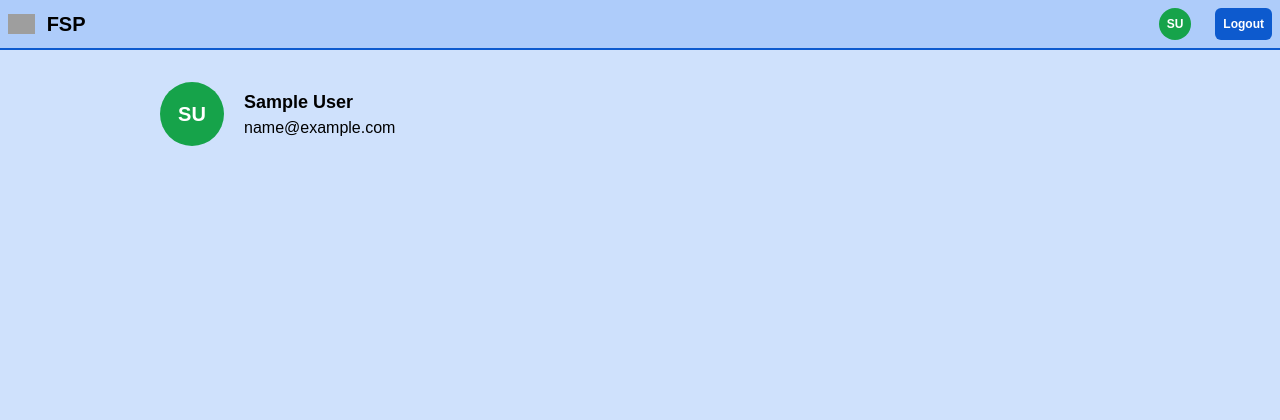
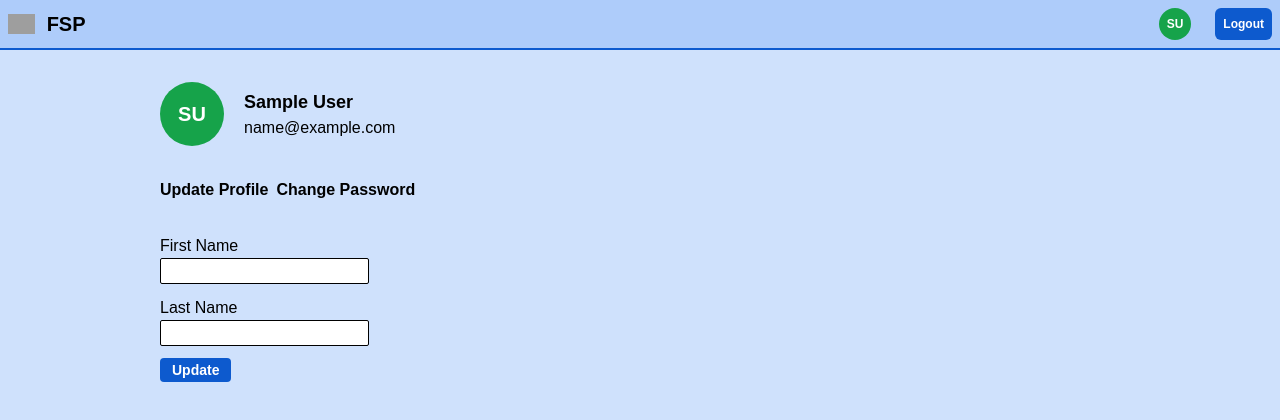
Before and after one commit to anandxs/FSPFrontend, a React (Vite) app: page /profile in a window 1280 px wide. Shown: the top 420 px of the page. Built offline with nearby package versions, Linux system fonts and the light colour scheme; no server answers; sample sign-in values are in the browser's storage; grey boxes are pictures that could not be loaded.

Commit message:
Update profile

```diff
--- a/src/App.jsx
+++ b/src/App.jsx
@@ -4,6 +4,7 @@ import AuthorizedOnly from "./route/AuthorizedOnly";
 import UnAuthorizedOnly from "./route/UnAuthorizedOnly";
 import Profile from "./pages/Profile";
 import LoadUser from "./components/Profile/LoadUser";
+import UpdateProfile from "./components/Profile/UpdateProfile";
 const Home = lazy(() => import("./pages/Home"));
 const Dashboard = lazy(() => import("./components/Dashboard"));
 const Login = lazy(() => import("./pages/Login"));
@@ -27,7 +28,10 @@ function App() {
 					}
 				/>
 				<Route path="/load" element={<LoadUser />} />
-				<Route path="/profile" element={<Profile />} />
+				<Route path="/profile" element={<Profile />}>
+					<Route index to="update" element={<UpdateProfile />} />
+					<Route to="passwordchange" element={<UpdateProfile />} />
+				</Route>
 				<Route
 					path="/:ownerId/projects/:projectId"
 					element={
--- a/src/components/Profile/LoadUser.jsx
+++ b/src/components/Profile/LoadUser.jsx
@@ -1,6 +1,9 @@
 import { useGetUserInfoQuery } from "../../features/auth/authApiSlice";
-import { useDispatch } from "react-redux";
-import { setCredentials } from "../../features/auth/authSlice";
+import { useDispatch, useSelector } from "react-redux";
+import {
+	selectCurrentUser,
+	setCredentials,
+} from "../../features/auth/authSlice";
 import { useEffect } from "react";
 import { useNavigate } from "react-router-dom";
 
@@ -8,6 +11,7 @@ const LoadUser = () => {
 	const { data, isSuccess } = useGetUserInfoQuery();
 	const navigate = useNavigate();
 	const dispatch = useDispatch();
+	const user = useSelector(selectCurrentUser);
 
 	useEffect(() => {
 		if (isSuccess) {
@@ -17,7 +21,14 @@ const LoadUser = () => {
 					name: `${data?.firstName} ${data?.lastName}`,
 				})
 			);
-			navigate("/");
+
+			if (user.id === data?.id) {
+				console.log("going back to profile");
+				navigate("/profile");
+			} else {
+				console.log("logging in");
+				navigate("/");
+			}
 		}
 	}, [isSuccess]);
 
--- a/src/components/Profile/ProfileCard.jsx
+++ b/src/components/Profile/ProfileCard.jsx
@@ -5,7 +5,7 @@ import { selectCurrentUser } from "../../features/auth/authSlice";
 const ProfileCard = () => {
 	const user = useSelector(selectCurrentUser);
 	return (
-		<div className="flex items-center gap-5 md:w-3/4 mt-8 mx-auto">
+		<div className="flex items-center gap-5 w-10/12 md:w-3/4 mt-8 mx-auto">
 			<div
 				className={`bg-green-600 p-2 rounded-full h-12 w-12 sm:h-16 sm:w-16 flex justify-center items-center`}
 			>
--- /dev/null
+++ b/src/components/Profile/ProfileNavbar.jsx
@@ -0,0 +1,12 @@
+import { NavLink } from "react-router-dom";
+
+const ProfileNavbar = () => {
+	return (
+		<nav className="flex gap-2 text-xs sm:text-base font-semibold w-10/12 md:w-3/4 mt-8 mx-auto">
+			<NavLink to={"/profile/update"}>Update Profile</NavLink>
+			<NavLink to={"/profile/passwordchange"}>Change Password</NavLink>
+		</nav>
+	);
+};
+
+export default ProfileNavbar;
--- /dev/null
+++ b/src/components/Profile/UpdateProfile.jsx
@@ -0,0 +1,66 @@
+import { useForm } from "react-hook-form";
+import { useUpdateUserInfoMutation } from "../../features/auth/authApiSlice";
+import { useNavigate } from "react-router-dom";
+
+const UpdateProfile = () => {
+	const form = useForm();
+	const { register, handleSubmit, formState } = form;
+	const { errors } = formState;
+
+	const [updateInfo] = useUpdateUserInfoMutation();
+
+	const navigate = useNavigate();
+
+	const onSubmit = async (data) => {
+		try {
+			await updateInfo({ firstName: data.firstName, lastName: data.lastName });
+			console.log("Update successful.");
+			navigate("/load");
+		} catch (err) {
+			console.log(err);
+		}
+	};
+
+	return (
+		<div className="w-10/12 md:w-3/4 mt-8 mx-auto text-xs sm:text-base">
+			<form onSubmit={handleSubmit(onSubmit)} noValidate>
+				<div className="mb-3">
+					<label htmlFor="firstName" className="block font-medium">
+						First Name
+					</label>
+					<input
+						type="text"
+						id="firstName"
+						className="block border border-black rounded-sm"
+						{...register("firstName", {
+							required: "First name is a required field.",
+						})}
+					/>
+					<p className="text-red-600 text-xs">{errors?.firstName?.message}</p>
+				</div>
+				<div className="mb-3">
+					<label htmlFor="lastName" className="block font-medium">
+						Last Name
+					</label>
+					<input
+						type="text"
+						id="lastName"
+						className="block border border-black rounded-sm"
+						{...register("lastName", {
+							required: "Last name is a required field.",
+						})}
+					/>
+					<p className="text-red-600 text-xs">{errors?.lastName?.message}</p>
+				</div>
+				<button
+					type="submit"
+					className="bg-primary text-white font-semibold px-3 py-0.5 rounded text-sm"
+				>
+					Update
+				</button>
+			</form>
+		</div>
+	);
+};
+
+export default UpdateProfile;
--- a/src/features/auth/authApiSlice.js
+++ b/src/features/auth/authApiSlice.js
@@ -24,6 +24,15 @@ export const authApiSlice = apiSlice.injectEndpoints({
 		}),
 		getUserInfo: builder.query({
 			query: () => "api/profile",
+			providesTags: ["User"],
+		}),
+		updateUserInfo: builder.mutation({
+			query: (body) => ({
+				url: `api/profile`,
+				method: "POST",
+				body,
+			}),
+			invalidatesTags: ["User"],
 		}),
 	}),
 });
@@ -33,4 +42,5 @@ export const {
 	useRegisterMutation,
 	useLogOutMutation,
 	useGetUserInfoQuery,
+	useUpdateUserInfoMutation,
 } = authApiSlice;
--- a/src/index.css
+++ b/src/index.css
@@ -17,3 +17,7 @@ body {
   background-color: var(--background);
   font-family: 'Schibsted Grotesk Variable', sans-serif;
 }
+
+.active {
+  text-decoration: underline;
+}
--- a/src/pages/Login.jsx
+++ b/src/pages/Login.jsx
@@ -21,7 +21,6 @@ const Login = () => {
 			const userData = await login({ email, password }).unwrap();
 			const accessToken = userData.accessToken;
 			const refreshToken = userData.refreshToken;
-			console.log(email);
 			dispatch(
 				logIn({
 					email,
@@ -30,7 +29,6 @@ const Login = () => {
 				})
 			);
 		} catch (err) {
-			console.log(err);
 			if (err.status === 401) setError("Invalid credentials");
 			else if (err.status === 500) setError("Internal server error");
 			else setError("Network error");
--- a/src/pages/Profile.jsx
+++ b/src/pages/Profile.jsx
@@ -1,11 +1,15 @@
+import { Outlet } from "react-router-dom";
 import Navbar from "../components/Navbar/Navbar";
 import ProfileCard from "../components/Profile/ProfileCard";
+import ProfileNavbar from "../components/Profile/ProfileNavbar";
 
 const Profile = () => {
 	return (
 		<>
 			<Navbar />
 			<ProfileCard />
+			<ProfileNavbar />
+			<Outlet />
 		</>
 	);
 };
```
